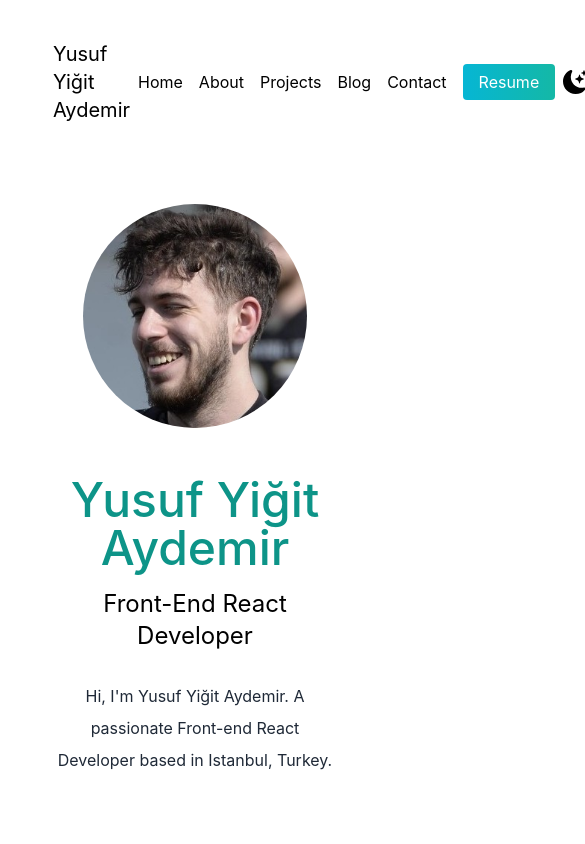
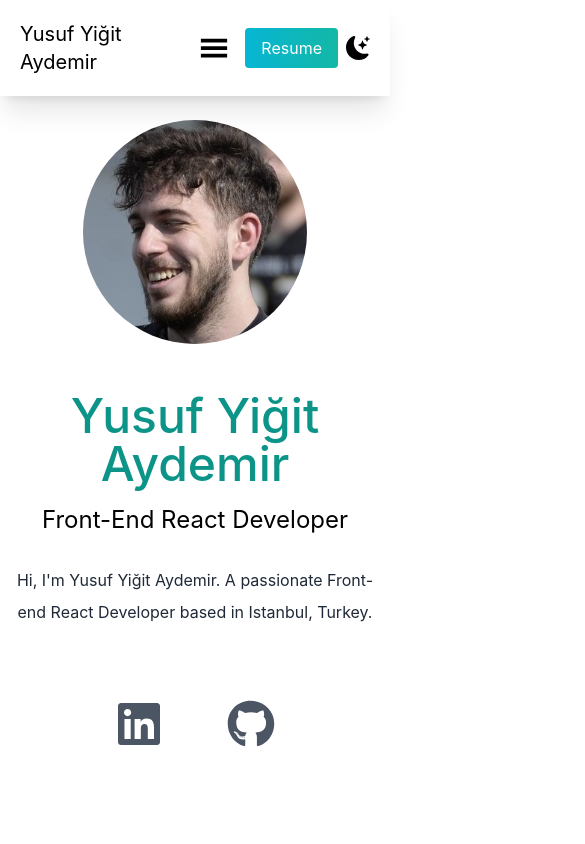
Before and after one commit to yigitaydemir/portfolio-website, a React (Create React App) app: page / in a window 390 px wide. Shown: the top 844 px of the page, 585 px wide, since content can reach past the window. Built offline with nearby package versions, Linux system fonts and the light colour scheme.

Commit message:
navbar fixed

```diff
--- a/src/App.js
+++ b/src/App.js
@@ -7,23 +7,30 @@ import { useState } from "react";
 import Lottie from "lottie-react";
 import animationData from "./media/about.json";
 import { Link } from "react-scroll";
-
-//test kodu
+import { GiHamburgerMenu } from "react-icons/gi";
+import { RxCross2 } from "react-icons/rx";
 
 const App = () => {
   const [darkMode, setDarkMode] = useState(false);
+  const [showMenu, setShowMenu] = useState(false);
+
+  const handleMenu = () => {
+    setShowMenu(!showMenu);
+  };
 
   return (
     <div className={darkMode ? "dark" : ""}>
-      <div className="bg-white px-10 md:px-20 lg:px-40 dark:bg-gray-900">
-        <section className="min-h-screen">
-          <nav className="w-11/12 max-w-screen-xl m-auto py-10 flex justify-between ">
+      <div className="bg-white dark:bg-gray-900">
+        <section className="min-h-screen relative">
+          <div className="w-full shadow-xl dark:bg-gray-800 fixed z-10 bg-white">
+            <nav className="w-full sm:w-11/12 max-w-screen-xl m-auto py-5 px-5 sm:px-0 flex justify-between items-center">
               <h1 className="text-xl dark:text-white">Yusuf Yiğit Aydemir</h1>
 
-            <ul className="flex items-center">
+              <div className="flex items-center">
+                <ul className="hidden sm:flex sm:items-center">
                   <li>
                     <Link
-                  className="mx-2 dark:text-white"
+                      className="mx-2 cursor-pointer hover:text-cyan-500 duration-300 dark:text-white"
                       to="/"
                       spy={true}
                       smooth={true}
@@ -34,7 +41,7 @@ const App = () => {
                   </li>
                   <li>
                     <Link
-                  className="mx-2 dark:text-white"
+                      className="mx-2 cursor-pointer hover:text-cyan-500 duration-300 dark:text-white"
                       to="about"
                       spy={true}
                       smooth={true}
@@ -45,7 +52,7 @@ const App = () => {
                   </li>
                   <li>
                     <Link
-                  className="mx-2 dark:text-white"
+                      className="mx-2 cursor-pointer hover:text-cyan-500 duration-300 dark:text-white"
                       to="projects"
                       spy={true}
                       smooth={true}
@@ -57,7 +64,7 @@ const App = () => {
                   <li>
                     <a
                       href="https://medium.com/@yusufyaydemir"
-                  className="mx-2 dark:text-white"
+                      className="mx-2 cursor-pointer hover:text-cyan-500 duration-300 dark:text-white"
                       target="blank"
                     >
                       Blog
@@ -65,7 +72,7 @@ const App = () => {
                   </li>
                   <li>
                     <Link
-                  className="mx-2 dark:text-white"
+                      className="mx-2 cursor-pointer hover:text-cyan-500 duration-300 dark:text-white"
                       to="contact"
                       spy={true}
                       smooth={true}
@@ -74,27 +81,101 @@ const App = () => {
                       Contact
                     </Link>
                   </li>
+                </ul>
 
-              <li>
+                {showMenu ? (
+                  <RxCross2
+                    onClick={handleMenu}
+                    className="text-3xl mx-2 sm:hidden cursor-pointer"
+                  ></RxCross2>
+                ) : (
+                  <GiHamburgerMenu
+                    onClick={handleMenu}
+                    className="text-3xl mx-2 sm:hidden cursor-pointer"
+                  ></GiHamburgerMenu>
+                )}
+
                 <a
                   href="#"
                   className="mx-2 bg-gradient-to-r from-cyan-500 to-teal-500 text-white px-4 py-2 rounded"
                 >
                   Resume
                 </a>
-              </li>
-              <li>
+
                 <BsFillMoonStarsFill
                   onClick={() => setDarkMode(!darkMode)}
                   className="cursor-pointer text-2xl dark:text-white"
                 ></BsFillMoonStarsFill>
+              </div>
+            </nav>
+
+            <div className={showMenu ? "duration-500" : "duration-500 hidden"}>
+              <ul className="flex flex-col justify-center items-center text-center">
+                <li className="p-2 w-full border-y border-black">
+                  <Link
+                    className="cursor-pointer hover:text-cyan-500 duration-300 dark:text-white"
+                    to="/"
+                    spy={true}
+                    smooth={true}
+                    duration={500}
+                    onClick={handleMenu}
+                  >
+                    Home
+                  </Link>
+                </li>
+                <li className="p-2 w-full border-b border-black">
+                  <Link
+                    className="cursor-pointer hover:text-cyan-500 duration-300 dark:text-white"
+                    to="about"
+                    spy={true}
+                    smooth={true}
+                    duration={500}
+                    onClick={handleMenu}
+                  >
+                    About
+                  </Link>
+                </li>
+                <li className="p-2 w-full border-b border-black">
+                  <Link
+                    className="cursor-pointer hover:text-cyan-500 duration-300 dark:text-white"
+                    to="projects"
+                    spy={true}
+                    smooth={true}
+                    duration={500}
+                    onClick={handleMenu}
+                  >
+                    Projects
+                  </Link>
+                </li>
+                <li className="p-2 w-full border-b border-black">
+                  <a
+                    href="https://medium.com/@yusufyaydemir"
+                    className="mx-2 cursor-pointer hover:text-cyan-500 duration-300 dark:text-white"
+                    target="blank"
+                    onClick={handleMenu}
+                  >
+                    Blog
+                  </a>
+                </li>
+                <li className="p-2">
+                  <Link
+                    className="cursor-pointer hover:text-cyan-500 duration-300 dark:text-white"
+                    to="contact"
+                    spy={true}
+                    smooth={true}
+                    duration={500}
+                    onClick={handleMenu}
+                  >
+                    Contact
+                  </Link>
                 </li>
               </ul>
-          </nav>
+            </div>
+          </div>
 
           <div className=" w-11/12 max-w-screen-xl m-auto text-center py-10">
-            <div className="relative mx-auto bg-gradient-to-b from-teal-500 rounded-full w-56 h-56 mb-10 sm:mb-20 overflow-hidden md:w-80 md:h-80">
-              <img src={pp} alt="Profile Picture" className="w-full" />
+            <div className="mt-20 relative mx-auto bg-gradient-to-b from-teal-500 rounded-full w-56 h-56 mb-10 sm:mb-20 overflow-hidden md:w-80 md:h-80">
+              <img src={pp} alt="Profile Picture" className="w-full z-0" />
             </div>
 
             <h2 className="text-5xl py-2 text-teal-600 font-medium md:text-6xl">
@@ -126,10 +207,10 @@ const App = () => {
           <div>
             <Lottie
               animationData={animationData}
-              className="w-3/4 lg:w-96 m-auto lg:m-0 bg-gray-200 rounded-md"
+              className="w-3/4 sm:w-2/4 md:w-1/4 lg:w-96 m-auto lg:m-0 bg-gray-200 rounded-md"
             ></Lottie>
           </div>
-          <div className="w-full lg:w-3/4 pl-0 lg:pl-10 flex flex-col justify-center">
+          <div className="w-full lg:w-3/4 pl-0 lg:pl-10 flex flex-col justify-center text-center sm:text-left">
             <h3 className="text-3xl py-1">About Me</h3>
             <p className="text-md pt-2 leading-8 text-gray-800">
               Greetings! I am Yiğit, a dedicated Frontend Developer with a
@@ -273,7 +354,9 @@ const App = () => {
           className="bg-yellow-200 w-11/12 max-w-screen-xl m-auto py-10"
         >
           <h1 className="text-3xl py-1">Contact Me</h1>
-          <p className="text-md leading-7 text-gray-800">I am open to work. Please feel free to contact me anytime.</p>
+          <p className="text-md leading-7 text-gray-800">
+            I am open to work. Please feel free to contact me anytime.
+          </p>
 
           <div className="bg-red-200 grid grid-cols-2">
             <div className="py-5 text-md leading-7 text-gray-800">
--- a/src/app2.js
+++ /dev/null
@@ -1,66 +0,0 @@
-import "./App.css";
-import pp from "./media/ProfliePic.jpeg";
-import { FaLinkedin, FaGithub } from "react-icons/fa";
-
-function App() {
-  return (
-    <div>
-      <div className="w-full shadow-2xl">
-        <nav className="w-11/12 max-w-screen-xl m-auto flex justify-between items-center h-[8vh]">
-          <h1 className="text-2xl font-bold">Yusuf Yiğit Aydemir</h1>
-
-          <ul className="flex">
-            <li className="m-2 p-2 font-semibold">
-              <a href="#">Home</a>
-            </li>
-            <li className="m-2 p-2 font-semibold">
-              <a href="#">About</a>
-            </li>
-            <li className="m-2 p-2 font-semibold">
-              <a href="#">Projects</a>
-            </li>
-            <li className="m-2 p-2 font-semibold">
-              <a href="#">Blog</a>
-            </li>
-            <li className="m-2 p-2 font-semibold">
-              <a href="#">Contact</a>
-            </li>
-          </ul>
-        </nav>
-      </div>
-
-      <div className="w-full bg-[#F5F8FA] h-[92vh]">
-        <div className="w-11/12 max-w-screen-xl m-auto py-10">
-          <div className="w-full flex mt-20 flex-col justify-center items-center">
-            <img src={pp} alt="Profile Picture" className="w-1/4 rounded-full p-2 border-2 border-gray hover:border-black" />
-
-            <div className="flex flex-col justify-center items-center">
-              <h1 className="text-7xl font-extrabold">
-                Front-End React Developer
-              </h1>
-              <p className="py-5 leading-7 tracking-wide text-xl">
-                Hi, I'm Stefan Topalovic. A passionate Front-end React
-                Developer based in Belgrade, Serbia.
-              </p>
-
-              <ul className="flex items-center">
-                <li className="mr-2">
-                  <a href="#" className="text-4xl">
-                    <FaLinkedin></FaLinkedin>
-                  </a>
-                </li>
-                <li>
-                  <a href="#" className="text-4xl">
-                    <FaGithub></FaGithub>
-                  </a>
-                </li>
-              </ul>
-            </div>
-          </div>
-        </div>
-      </div>
-    </div>
-  );
-}
-
-export default App;
```
Lines whose indentation alone changed are shown as unchanged.
